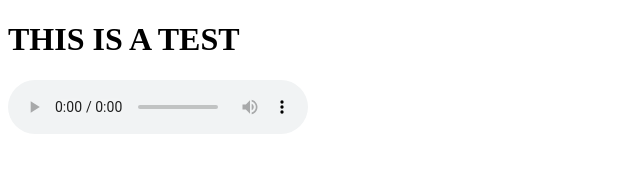
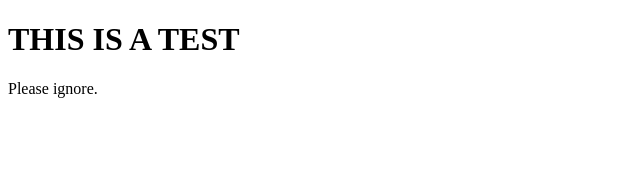
Before and after one commit to metalyc/metalyc.gihub.io, a plain HTML site: page index.html in a window 1280 px wide. Shown: the whole page, without its empty margins (0-640 px from the left). Drawn offline with Linux system fonts and the light colour scheme.

Commit message:
goof3off

```diff
--- a/index.html
+++ b/index.html
@@ -6,6 +6,6 @@
   </head>
   <body>
     <h1>THIS IS A TEST</h1>
-    <audio controls src="birdwtf1.mp3" type="audo/mpeg"></audio>
+    <p>Please ignore.</p>
   </body>
 </html>
```
Also changed, not shown: 1 other file.
